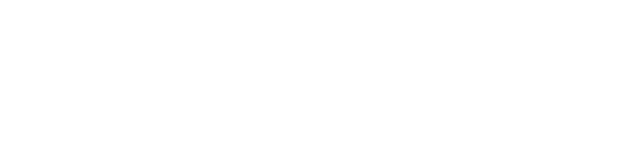
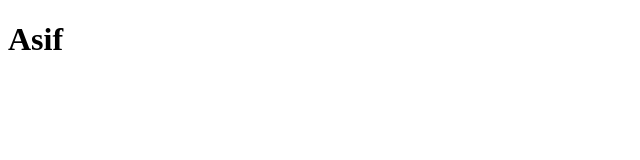
Before and after one commit to asifcmt/my-firest-repo, a plain HTML site: page index.html in a window 1280 px wide. Shown: the whole page, without its empty margins (0-640 px from the left). Drawn offline with Linux system fonts and the light colour scheme.

Commit message:
asif added

```diff
--- a/index.html
+++ b/index.html
@@ -7,6 +7,6 @@
     <title>My First Repository</title>
 </head>
 <body>
-
+    <h1>Asif</h1>
 </body>
 </html>
```
